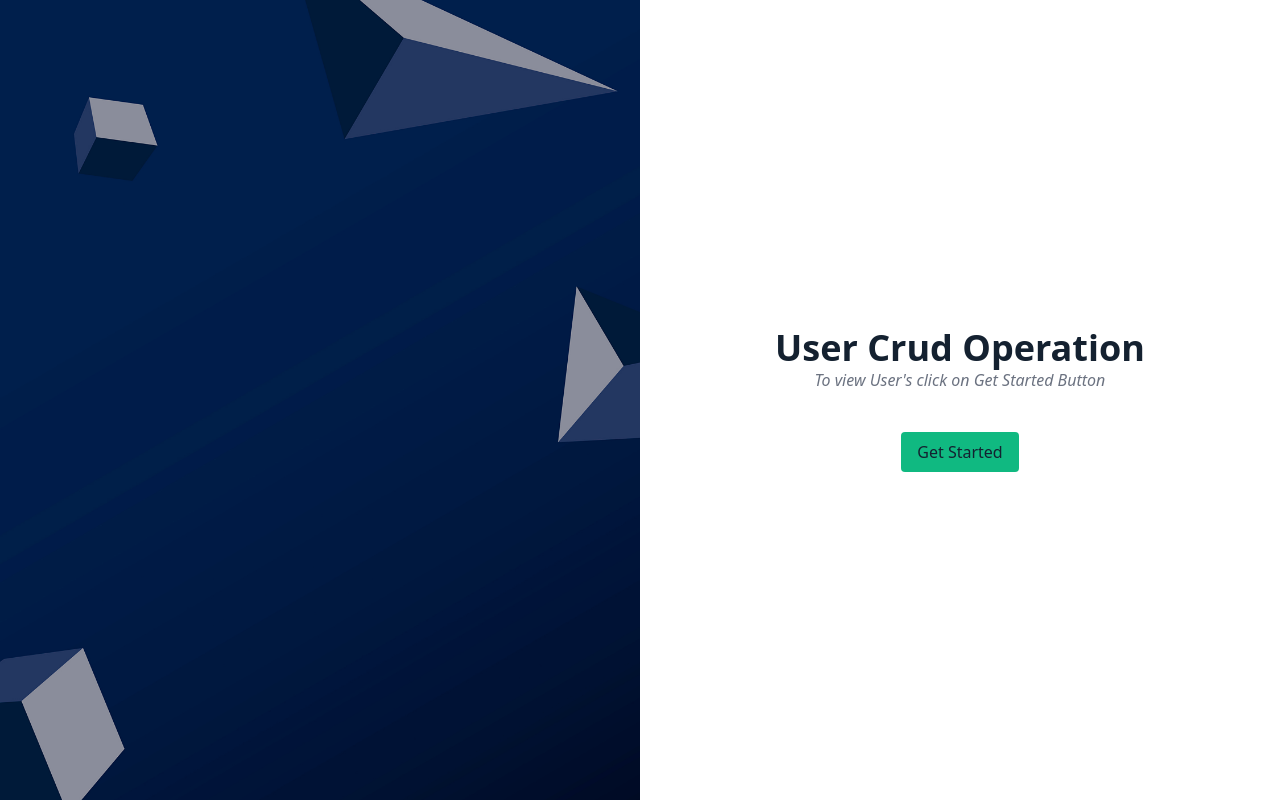
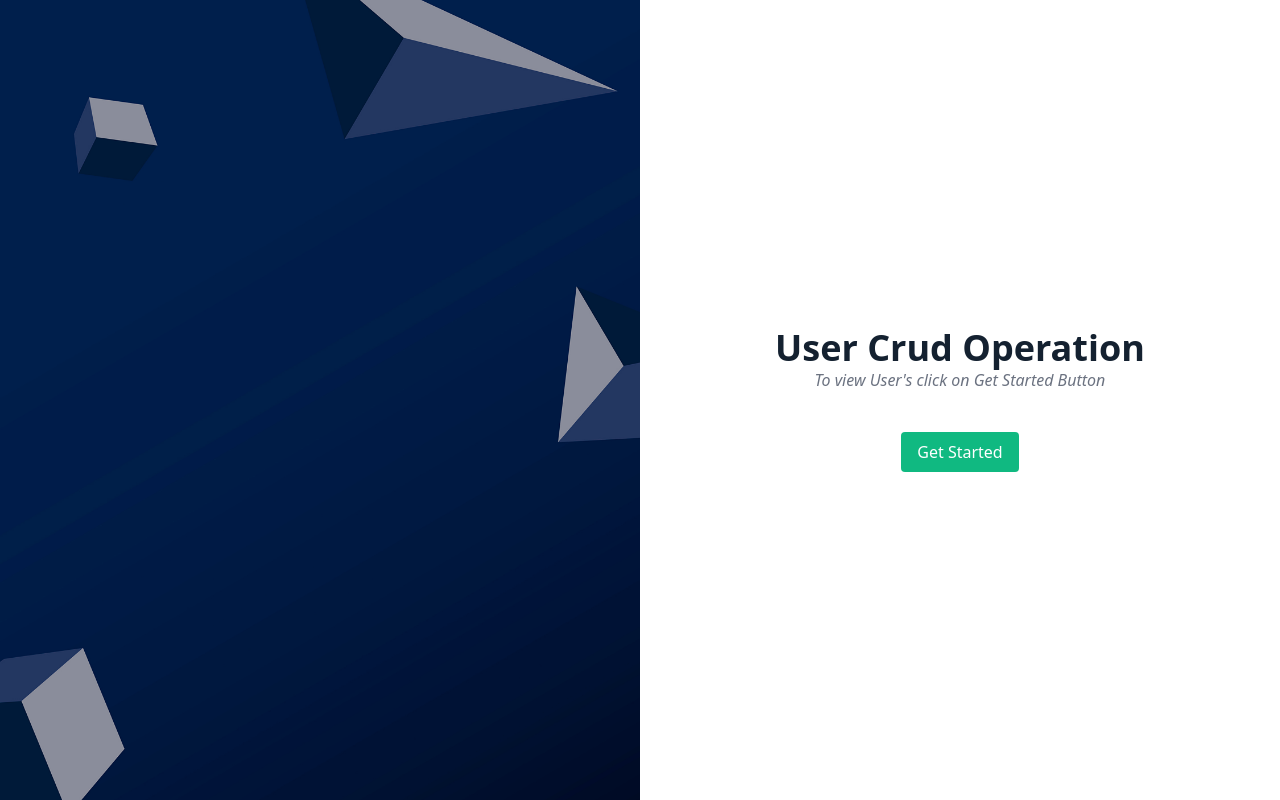
Before and after one commit to gtanchak/user-crud-demo, a React (Vite) app: page / in a window 1280 px wide. Built offline with nearby package versions, Linux system fonts and the light colour scheme.

Commit message:
fix: change the button ui

```diff
--- a/src/pages/index.jsx
+++ b/src/pages/index.jsx
@@ -18,7 +18,7 @@
                         To view User&#39;s click on Get Started Button
                     </p>
                     <button
-                        className="bg-emerald-500 rounded px-4 py-2 text-primary"
+                        className="bg-emerald-500 rounded px-4 py-2 text-white hover:bg-emerald-600"
                         onClick={() => navigate('/user')}
                     >
                         Get Started
--- a/src/pages/user/components/UserForm/UserForm.jsx
+++ b/src/pages/user/components/UserForm/UserForm.jsx
@@ -96,7 +96,7 @@
                         </button>
                         <button
                             type="submit"
-                            className="px-4 py-2 bg-blue-600 text-white rounded-md shadow-sm hover:bg-blue-700"
+                            className="px-4 py-2 bg-emerald-500 hover:bg-emerald-600 text-white rounded-md shadow-sm"
                         >
                             {formData.id ? 'Update User' : 'Add User'}
                         </button>
--- a/src/pages/user/user.jsx
+++ b/src/pages/user/user.jsx
@@ -35,7 +35,7 @@
                 </div>
                 <button
                     onClick={handleAddUser}
-                    className=" bg-emerald-500 rounded px-4 py-2 text-primary"
+                    className="bg-emerald-500 hover:bg-emerald-600 rounded px-4 py-2 text-white"
                 >
                     Add New User
                 </button>
```
